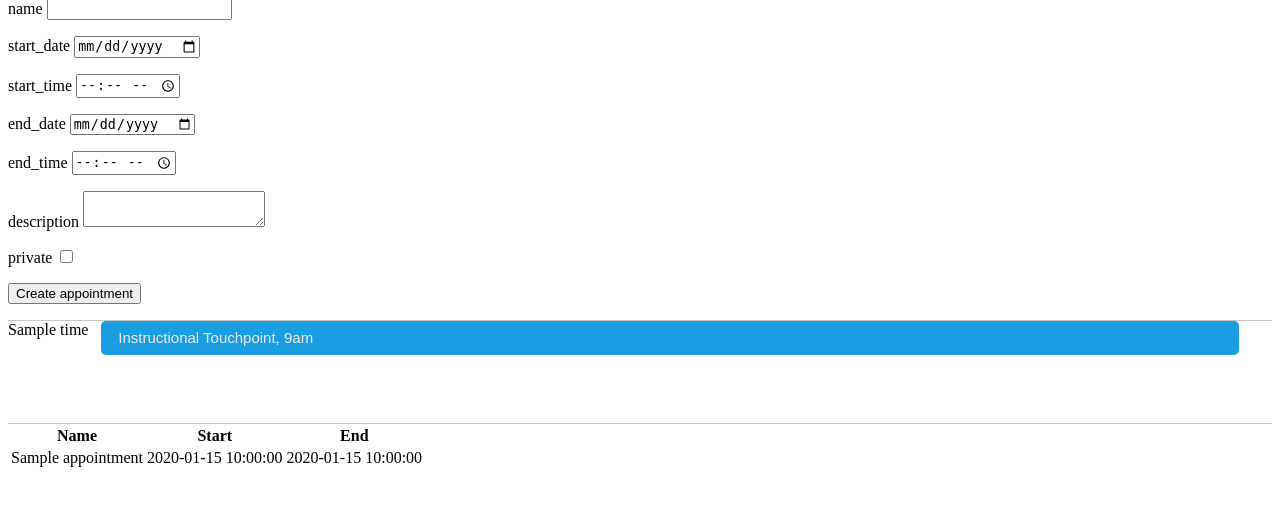
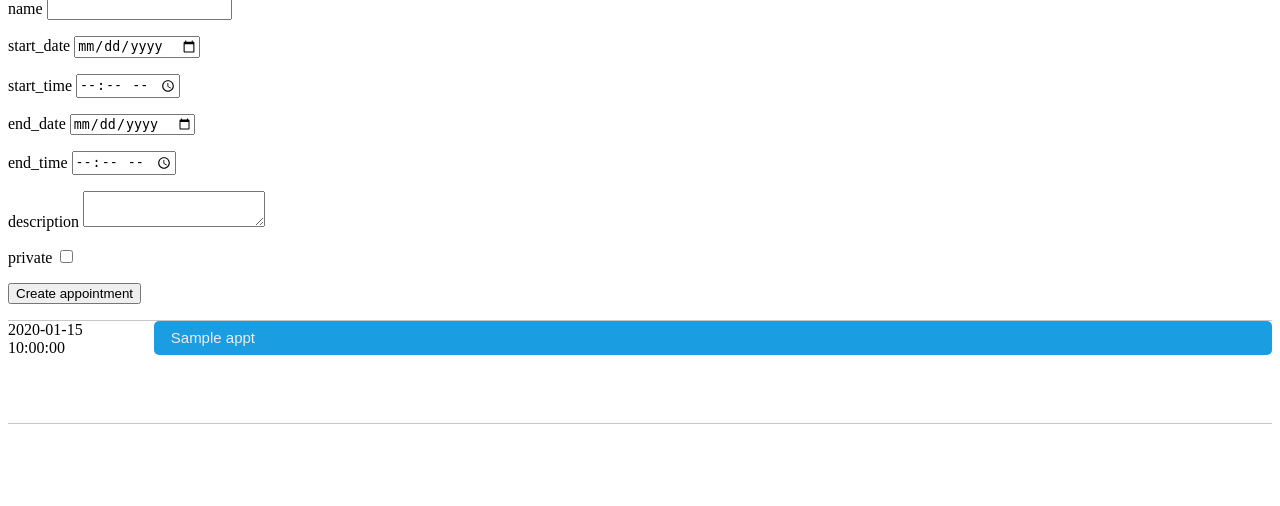
Before and after one commit to alexiswest98/Calendar-Me-Python-LP, a Flask app: template app/templates/main.html in a window 1280 px wide. Shown: the part 152-658 px from the top of the page. Run offline with Flask 2, Linux system fonts and the light colour scheme; the template is opened without the code that fills it: values that come from a table or form of the project are taken from there, most other values are stand-ins (such as "Sample title", 1, 10 or a date in 2020).

Commit message:
Match appts to visual time slots

```diff
--- a/app/templates/main.html
+++ b/app/templates/main.html
@@ -38,42 +38,20 @@
     </div>
 
     <div class="whole-table">
-        {% for time in times %}
+        {% for appt in appointments %}
         <div>
-            <div class="{{time[0]}}">
-                <div>{{time[1]}}</div>
+            <div class="{{appt.class}}">
+                <div>{{appt.time}}</div>
             </div>
             <div class="appt-cont">
                 <div class="appt">
-                    Instructional Touchpoint, 9am
+                    {{appt.appt}}
                 </div>
             </div>
         </div>
         {% endfor %}
     </div>
 
-
-    <table>
-        <thead>
-            <tr>
-                <th>Name</th>
-                <th>Start</th>
-                <th>End</th>
-            </tr>
-        </thead>
-        <tbody>
-            {% for appointment in appointments %}
-            <tr>
-                <td>{{appointment.name}}</td>
-                <td>{{appointment.start_datetime}}</td>
-                <td>{{appointment.end_datetime}}</td>
-            </tr>
-            <!-- loop here to create rows -->
-            <!-- use strftime to format date objects -->
-            <!-- loop here to create rows -->
-            {% endfor %}
-        </tbody>
-    </table>
     <script>
         let changeUrl = document.querySelector("#change-url")
         changeUrl.addEventListener('change', e => {
```
Also changed, not shown: app/routes.py (+38 -23 lines), dev.db.
